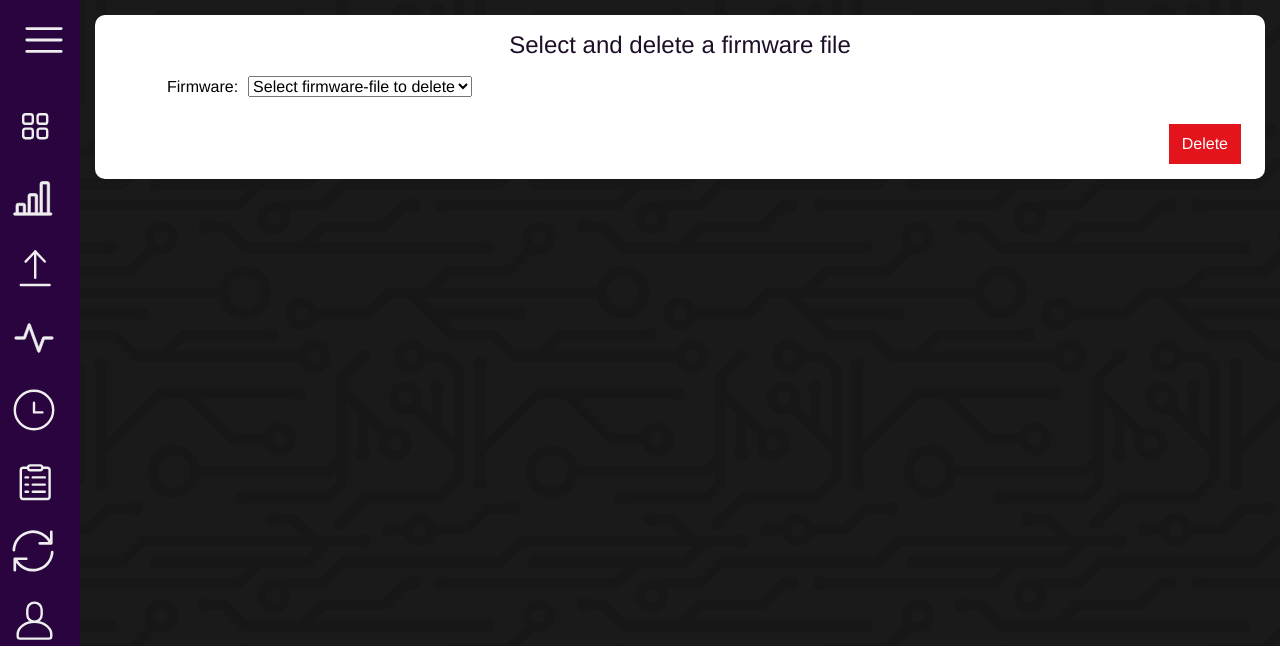
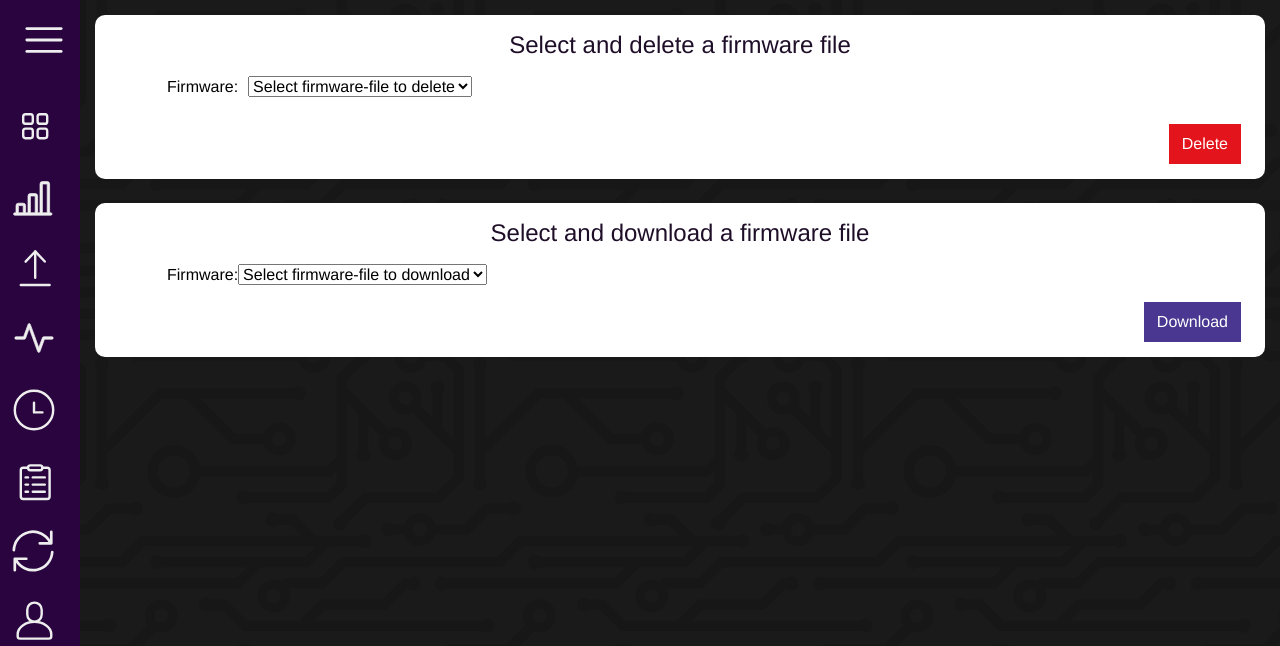
Before and after one commit to e-m-b-a/embark, a Django app: page /uploader/manage/ in a window 1280 px wide. Shown: the top 646 px of the page. Run offline with Django 3.2, Linux system fonts and the light colour scheme; the visitor is signed in with stand-in values (Sample User, id 1); data that the repository does not hold is empty; parts of the project's set-up code (start-up, migrations or seed data) failed here and were passed over; some libraries are stand-ins or nearby versions.

Commit message:
add download into manage menu

```diff
--- /dev/null
+++ b/embark/templates/uploader/download.html
@@ -0,0 +1,20 @@
+{% load static %}
+{% block style %}<link rel="stylesheet" type="text/css" href="{% static 'content/css/uploader.css' %}"/>{% endblock style %}
+
+<div class="row DownloadRow">
+    <div class="box">
+        <p class="mainText">Select and download a firmware file</p>
+        <form action="{% url 'embark-uploader-download' %}" method="post" id="download-form">
+            <!--  onsubmit="window.confirmDelete(event)" -->
+            {% csrf_token %}
+            <div class="innerBlock">
+                <div id="firmwareToDownload" class="form-group downloadFirmware" >
+                    {{ download_form }}
+                </div>
+            </div>
+            <div class="buttonRow">
+                <button type="submit" class="btn buttonRowElem">Download</button>
+            </div>
+        </form>
+    </div>
+</div>
--- a/embark/templates/uploader/manage.html
+++ b/embark/templates/uploader/manage.html
@@ -4,4 +4,5 @@
 {% block maincontent %}
     {% block upload %}{% include "uploader/upload.html" %}{% endblock upload %}
     {% block delete %}{% include "uploader/delete.html" %}{% endblock delete %}
+    {% block download %}{% include "uploader/download.html" %}{% endblock download %}
 {% endblock maincontent %}
--- a/embark/uploader/forms.py
+++ b/embark/uploader/forms.py
@@ -169,3 +169,6 @@ class FirmwareAnalysisForm(forms.ModelForm):
 
 class DeleteFirmwareForm(forms.Form):
     firmware = forms.ModelChoiceField(queryset=models.FirmwareFile.objects, empty_label='Select firmware-file to delete')
+
+class DownloadFirmwareForm(forms.Form):
+    firmware = forms.ModelChoiceField(queryset=models.FirmwareFile.objects, empty_label='Select firmware-file to download')
--- a/embark/uploader/urls.py
+++ b/embark/uploader/urls.py
@@ -16,6 +16,7 @@ urlpatterns = [
     path('uploader/manage/', views.manage_file, name='embark-uploader-manage-file'),
     path('uploader/save/', views.save_file, name='embark-uploader-save'),
     path('uploader/delete/', views.delete_fw_file, name='embark-uploader-delete'),
+    path('uploader/download/', views.download_firmware, name='embark-uploader-download'),
 
     path('uploader/start/', views.start_analysis, name='embark-uploader-start-analysis'),
 
--- a/embark/uploader/views.py
+++ b/embark/uploader/views.py
@@ -3,10 +3,12 @@ __author__ = 'Benedikt Kuehne, Maximilian Wagner, p4cx, Garima Chauhan, VAISHNAV
 __license__ = 'MIT'
 
 import logging
+import mimetypes
 import os
+from wsgiref.util import FileWrapper
 
 from django.conf import settings
-from django.http import HttpResponse, HttpResponseBadRequest, HttpResponseForbidden, HttpResponseServerError, QueryDict
+from django.http import HttpResponse, HttpResponseBadRequest, HttpResponseForbidden, HttpResponseServerError, QueryDict, StreamingHttpResponse
 from django.contrib.auth.decorators import login_required, permission_required
 from django.views.decorators.http import require_http_methods
 from django.contrib import messages
@@ -17,8 +19,9 @@ from rest_framework.response import Response
 from rest_framework.parsers import MultiPartParser
 from rest_framework import serializers
 
+from embark.helper import user_is_auth
 from uploader.boundedexecutor import BoundedExecutor
-from uploader.forms import DeviceForm, FirmwareAnalysisForm, DeleteFirmwareForm, LabelForm, VendorForm
+from uploader.forms import DeviceForm, DownloadFirmwareForm, FirmwareAnalysisForm, DeleteFirmwareForm, LabelForm, VendorForm
 from uploader.models import FirmwareFile
 from uploader.serializers import FirmwareAnalysisSerializer
 from users.decorators import require_api_key
@@ -276,10 +279,11 @@ def start_analysis(request):
 def manage_file(request):
     req_logger.info("User %s called manage_file", request.user.username)
     if FirmwareFile.objects.filter(user=request.user).count() > 0:
-        form = DeleteFirmwareForm(initial={'firmware': FirmwareFile.objects.filter(user=request.user).latest('upload_date').id})
-        return render(request, 'uploader/manage.html', {'delete_form': form})
-    form = DeleteFirmwareForm()
-    return render(request, 'uploader/manage.html', {'delete_form': form})
+        delete_form = DeleteFirmwareForm(initial={'firmware': FirmwareFile.objects.filter(user=request.user).latest('upload_date').id})
+        download_form = DownloadFirmwareForm(initial={'firmware': FirmwareFile.objects.filter(user=request.user).latest('upload_date').id})
+    delete_form = DeleteFirmwareForm()
+    download_form = DownloadFirmwareForm()
+    return render(request, 'uploader/manage.html', {'delete_form': delete_form, 'download_form': download_form})
 
 
 @permission_required("users.uploader_permission_advanced", login_url='/')
@@ -301,16 +305,18 @@ def delete_fw_file(request):
 
         # get relevant data
         firmware_file = form.cleaned_data['firmware']
-        if request.user != firmware_file.user and not request.user.is_superuser:
-            return HttpResponseForbidden("You are not authorized!")
+        if not user_is_auth(request.user, firmware_file.user):
+            messages.error(request, 'You are not authorized to delete this firmware file.')
+            logger.error("User %s is not authorized to delete firmware file %s", request.user.username, firmware_file)
+            return redirect('uploader-manage-file')
         firmware_file.delete()
         messages.info(request, 'delete successful.')
-        return redirect('..')
+        return redirect('uploader-manage-file')
 
     logger.error("Form %s is invalid", form)
     logger.error("Form error: %s", form.errors)
     messages.error(request, 'error in form')
-    return redirect('..')
+    return redirect('uploader-manage-file')
 
 
 @permission_required("users.uploader_permission_minimal", login_url='/')
@@ -325,3 +331,38 @@ def uploader_home_minimal(request):
     analysis_form = FirmwareAnalysisForm()
     analysis_form.fields.pop('device')
     return render(request, 'uploader/minimal.html', {'analysis_form': analysis_form})
+
+def download_firmware(request):
+    """
+    Download the firmware file
+    """
+    req_logger.info("User %s called download_firmware", request.user.username)
+    form = DownloadFirmwareForm(request.POST)
+
+    if form.is_valid():
+        logger.debug("Form %s is valid", form)
+
+        # get relevant data
+        firmware_file = form.cleaned_data['firmware']
+        if not user_is_auth(request.user, firmware_file.user):
+            messages.error(request, 'You are not authorized to download this firmware file.')
+            logger.error("User %s is not authorized to download firmware file %s", request.user.username, firmware_file)
+            return redirect('uploader-manage-file')
+        file = firmware_file.file.path
+        filename = os.path.basename(file)
+        chunk_size = 8192
+        response = StreamingHttpResponse(
+            FileWrapper(
+                open(file, "rb"),
+                chunk_size,
+            ),
+            content_type=mimetypes.guess_type(file)[0],
+        )
+        response["Content-Length"] = os.path.getsize(file)
+        response["Content-Disposition"] = f"attachment; filename={filename}"
+        return response
+
+    logger.error("Form %s is invalid", form)
+    logger.error("Form error: %s", form.errors)
+    messages.error(request, 'error in form')
+    return redirect('uploader-manage-file')
```
